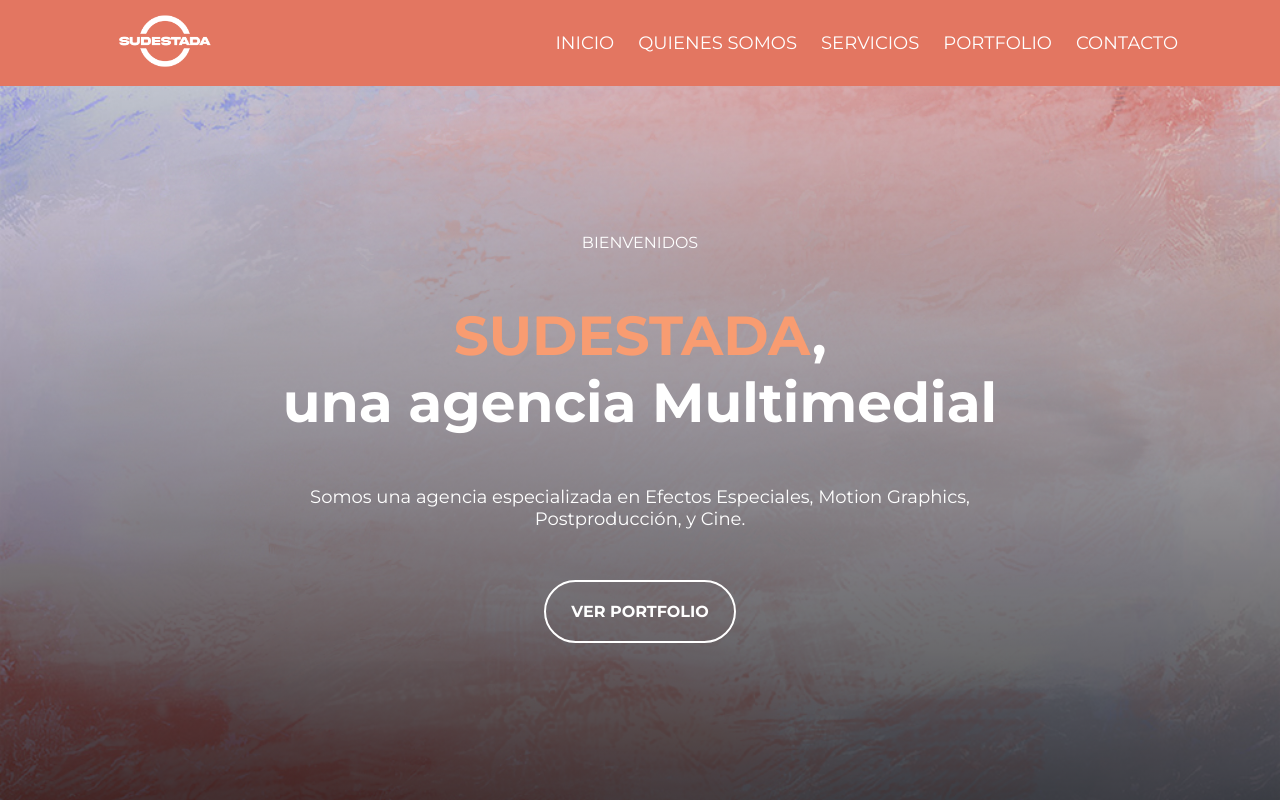
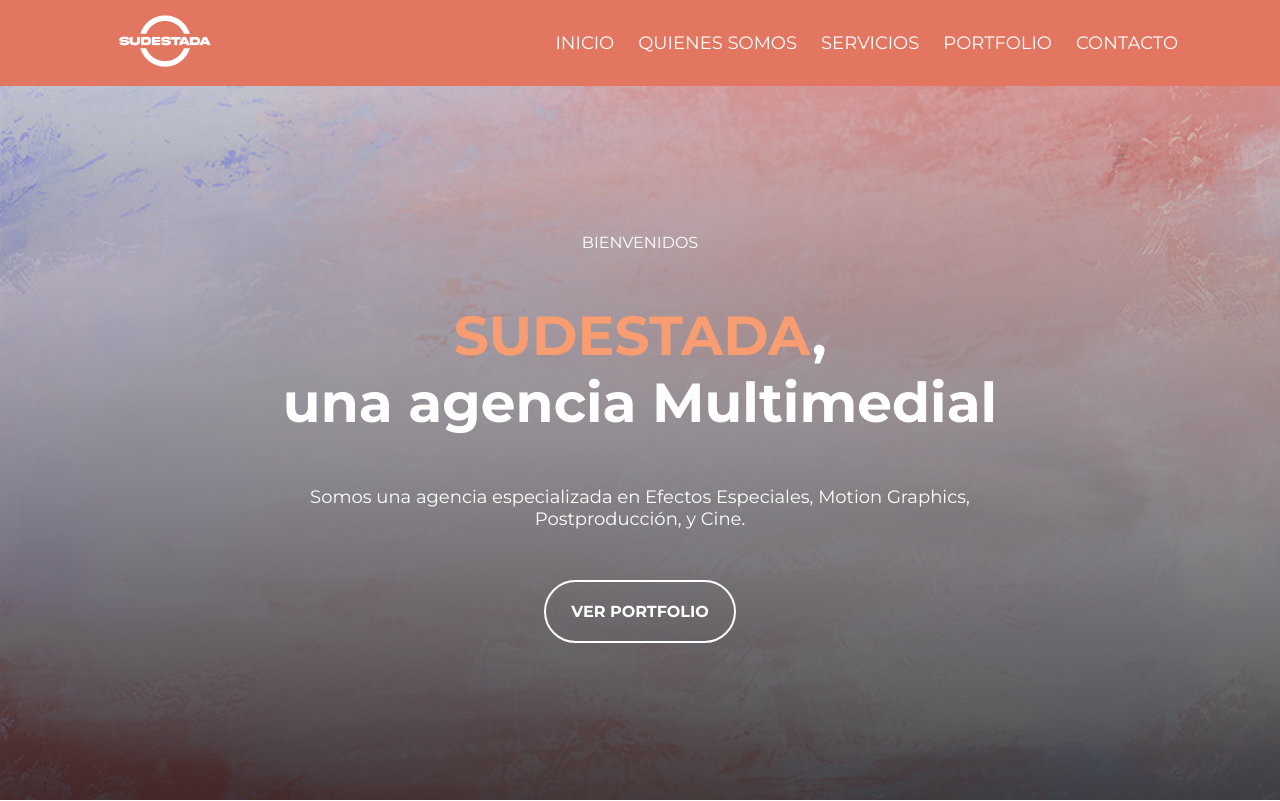
Before and after one commit to margelvfx/sudestada-studios, a plain HTML site: page index.html in a window 1280 px wide. Shown: the top 801 px of the page. Drawn offline with Linux system fonts and the light colour scheme.

Commit message:
Add files via upload

```diff
--- a/css/estilos.css
+++ b/css/estilos.css
@@ -18,7 +18,7 @@ html{
 /*INICIO*/
 
 #inicio{
-    background: linear-gradient(rgba(227, 118, 97, 0.0), rgba(0 ,0 ,0 ,.7)), url('/img/fondo-p.jpg');
+    background: linear-gradient(rgba(227, 118, 97, 0.0), rgba(0 ,0 ,0 ,.7)), url('/img/fondo-p.png');
     background-size: cover;
     background-position: center center;
     height: 100vh;
```
Also changed, not shown: img/fondo-p.png (added).
